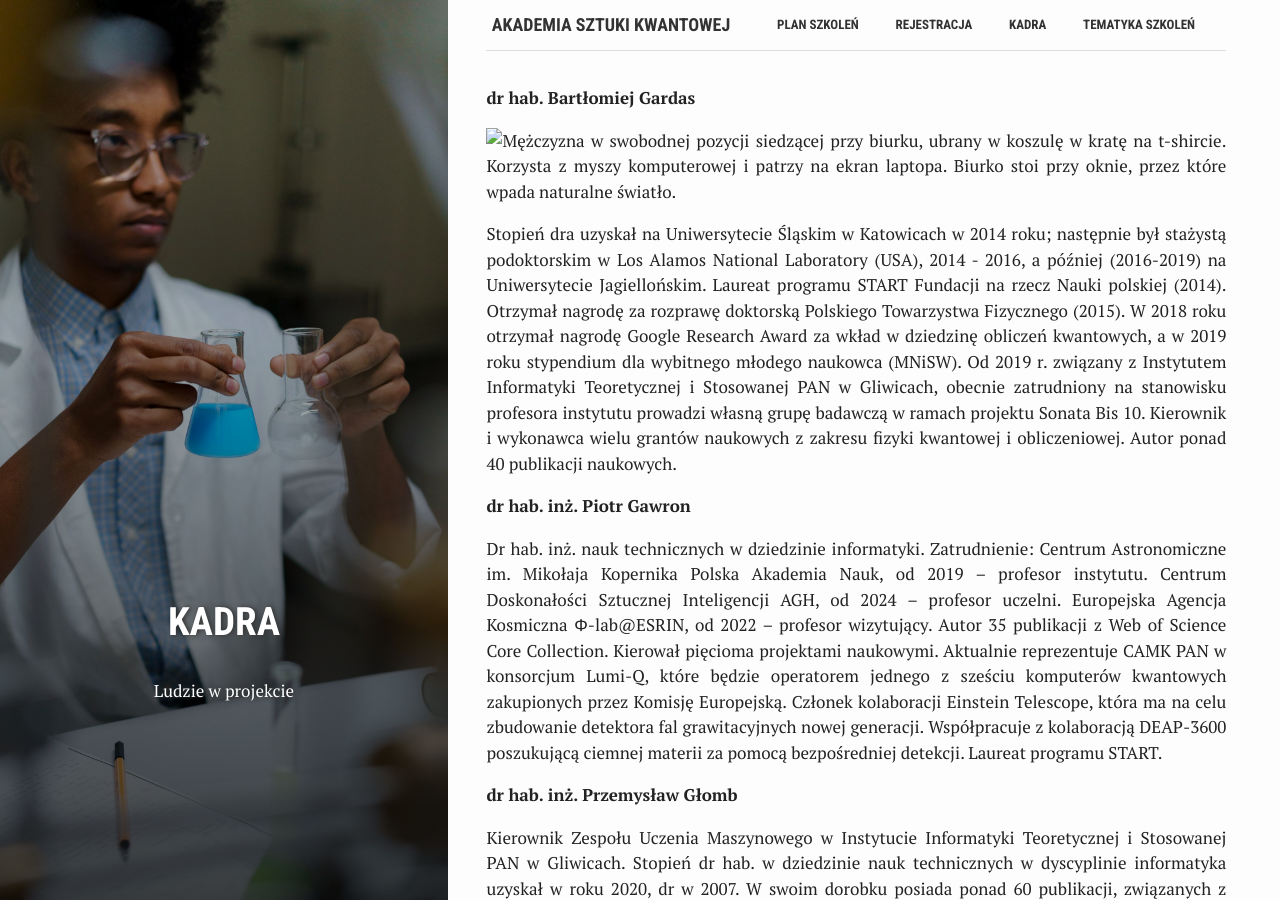
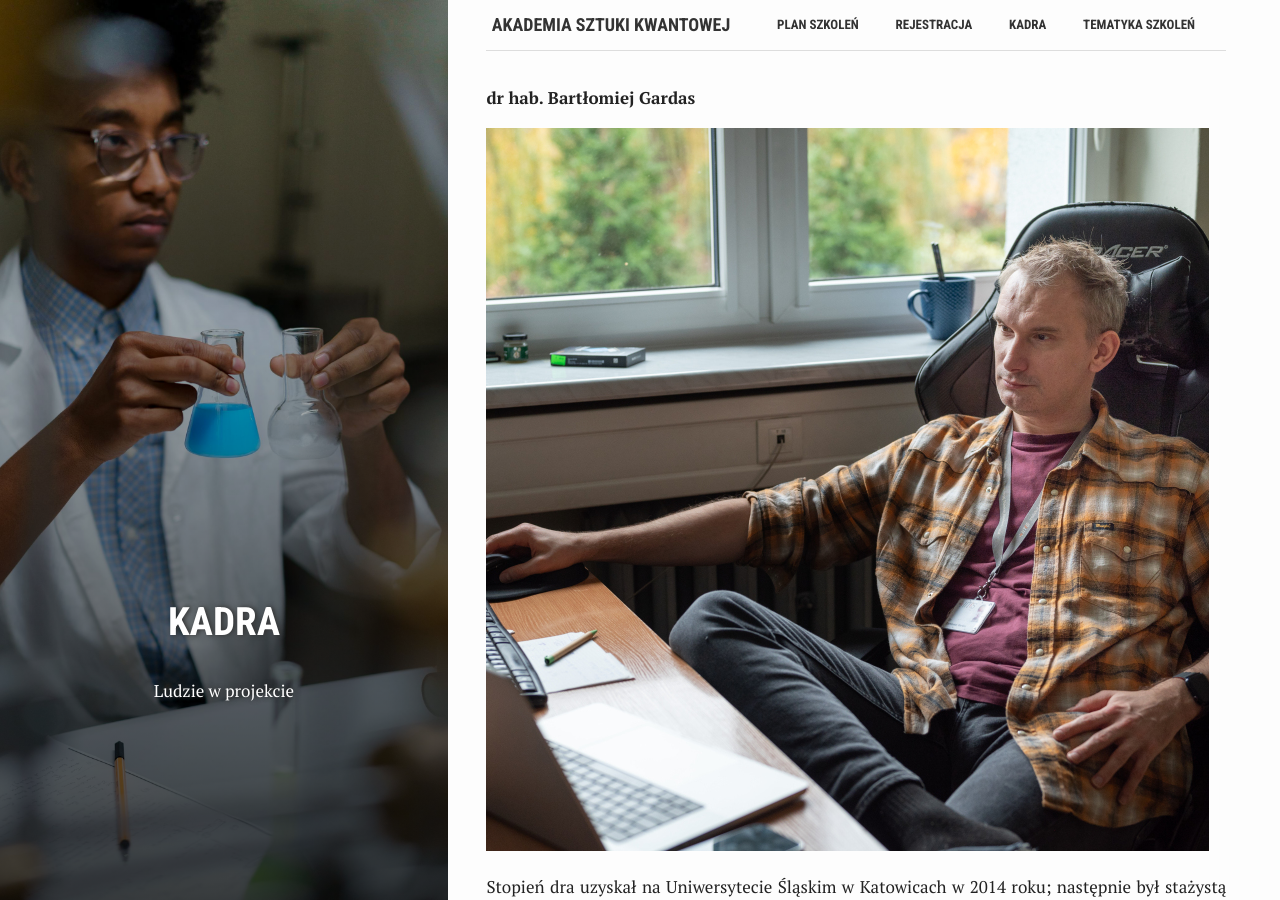
Before and after one commit to iitis/ask-website, a Jekyll site: the page built from team.md, in a window 1280 px wide and 900 px high. Built offline with Jekyll 4.4.1, drawn with Linux system fonts in a browser that asks for light colours.

Commit message:
fix bartek photo

```diff
--- a/team.md
+++ b/team.md
@@ -12,7 +12,7 @@ active: true
 ![Mężczyzna w swobodnej pozycji siedzącej przy biurku, ubrany w koszulę w kratę
 na t-shircie. Korzysta z myszy komputerowej i patrzy na ekran laptopa. Biurko
 stoi przy oknie, przez które wpada naturalne światło.]({{ site.images |
-relative_url }}/photos/logo1.png)
+relative_url }}/photos/bg.jpg)
 
 Stopień dra uzyskał na Uniwersytecie Śląskim w Katowicach w 2014 roku; następnie
 był stażystą podoktorskim w Los Alamos National Laboratory (USA), 2014 - 2016, a
```
